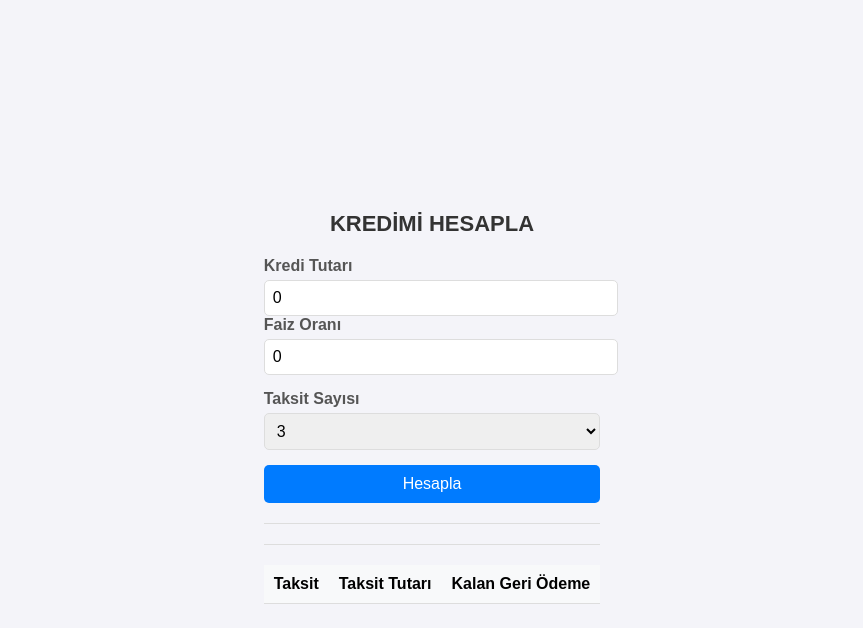
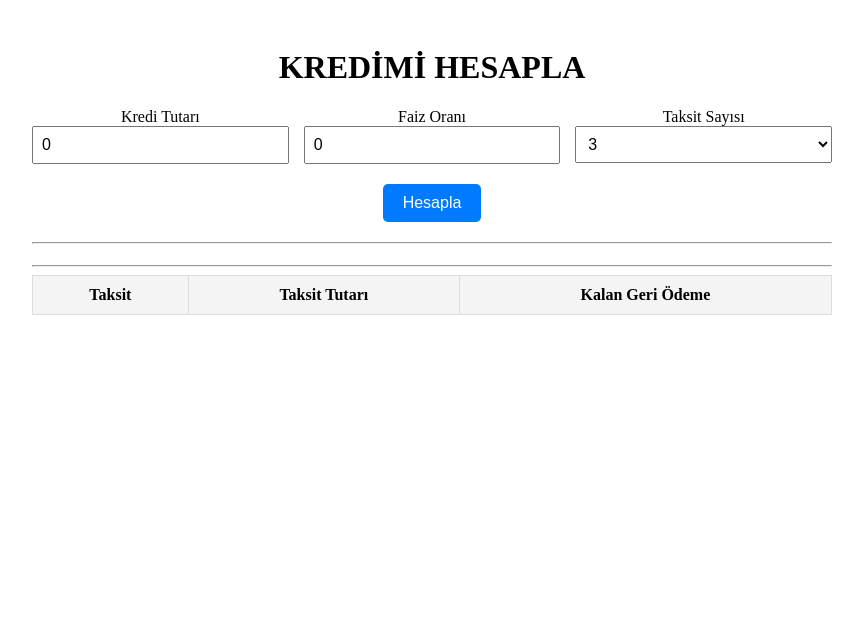
Before and after one commit to kazimberkayozkilic/credit-calculator-frontend, an Angular app: page / in a window 1280 px wide. Shown: the top 628 px of the page, without its empty margins (208-1071 px from the left). Built offline with nearby package versions, Linux system fonts and the light colour scheme.

Commit message:
feat: The design was changed and new css was written.

```diff
--- a/src/app/app.component.ts
+++ b/src/app/app.component.ts
@@ -7,25 +7,31 @@ import { CommonModule } from '@angular/common';
   standalone: true,
   imports: [FormsModule, CommonModule],
   template: `
+     <div class="container">
       <h1>{{title}}</h1>
-    <div>
+      <div class="form-grid">
+        <div class="form-group">
           <label>Kredi Tutarı</label>
-      <input [(ngModel)]="krediTutari">
+          <input [(ngModel)]="krediTutari" type="number">
+        </div>
+        <div class="form-group">
           <label>Faiz Oranı</label>
-      <input [(ngModel)]="faizOrani" (ngModelChange)="formatFaizOrani($event)">
+          <input [(ngModel)]="faizOrani" (ngModelChange)="formatFaizOrani($event)" type="text">
         </div>
-    <div>
+        <div class="form-group">
           <label>Taksit Sayısı</label>
           <select [(ngModel)]="taksitSayisi">
             <option *ngFor="let data of taksitler">{{ data }}</option>
           </select>
         </div>
-    <div>
+      </div>
+      <div class="button-container">
         <button (click)="hesapla()">Hesapla</button>
       </div>
       <hr>
       <h1>{{result}}</h1>
       <hr>
+      <div class="table-container">
         <table>
           <thead>
             <tr>
@@ -42,6 +48,8 @@ import { CommonModule } from '@angular/common';
             </tr>
           </tbody>
         </table>
+      </div>
+    </div>
   `
 })
 export class AppComponent {
--- a/src/styles.css
+++ b/src/styles.css
@@ -1,89 +1,49 @@
-body {
-  font-family: Arial, sans-serif;
-  background-color: #f4f4f9;
-  margin: 0;
-  padding: 0;
+.container {
+  max-width: 800px;
+  margin: auto;
+  padding: 20px;
+  text-align: center;
+}
+.form-grid {
+  display: grid;
+  grid-template-columns: repeat(auto-fit, minmax(200px, 1fr));
+  gap: 15px;
+  margin-bottom: 20px;
+}
+.form-group {
+  display: flex;
+  flex-direction: column;
+}
+input, select {
+  padding: 8px;
+  font-size: 16px;
+}
+.button-container {
   display: flex;
   justify-content: center;
-  align-items: center;
-  height: 100vh;
+  margin-bottom: 20px;
 }
-
-.container {
-  background: white;
-  padding: 20px;
-  border-radius: 10px;
-  box-shadow: 0 4px 10px rgba(0, 0, 0, 0.1);
-  width: 400px;
-  text-align: center;
-}
-
-h1 {
-  color: #333;
-  font-size: 22px;
-  margin-bottom: 20px;
-  text-align: center;
-}
-
-div {
-  margin-bottom: 15px;
-  text-align: left;
-}
-
-label {
-  font-weight: bold;
-  color: #555;
-  display: block;
-  margin-bottom: 5px;
-}
-
-input, select {
-  width: 100%;
-  padding: 8px;
-  border: 1px solid #ddd;
-  border-radius: 5px;
+button {
+  padding: 10px 20px;
   font-size: 16px;
-}
-
-button {
+  cursor: pointer;
   background-color: #007bff;
   color: white;
   border: none;
-  padding: 10px 15px;
-  font-size: 16px;
   border-radius: 5px;
-  cursor: pointer;
-  width: 100%;
 }
-
-button:hover {
-  background-color: #0056b3;
+.table-container {
+  overflow-x: auto;
 }
-
-hr {
-  margin: 20px 0;
-  border: none;
-  height: 1px;
-  background: #ddd;
-}
-
 table {
   width: 100%;
   border-collapse: collapse;
-  margin-top: 15px;
 }
-
 th, td {
   padding: 10px;
+  border: 1px solid #ddd;
   text-align: center;
-  border-bottom: 1px solid #ddd;
 }
-
 th {
-  background-color: #f8f9fa;
-  font-weight: bold;
+  background-color: #f4f4f4;
 }
-
-tr:hover {
-  background-color: #f1f1f1;
-}
```
Lines whose indentation alone changed are shown as unchanged.
